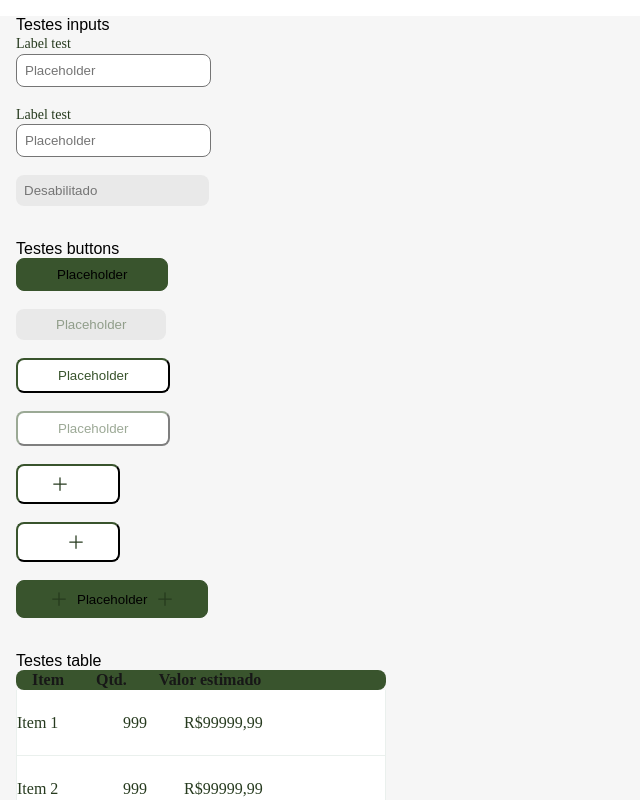
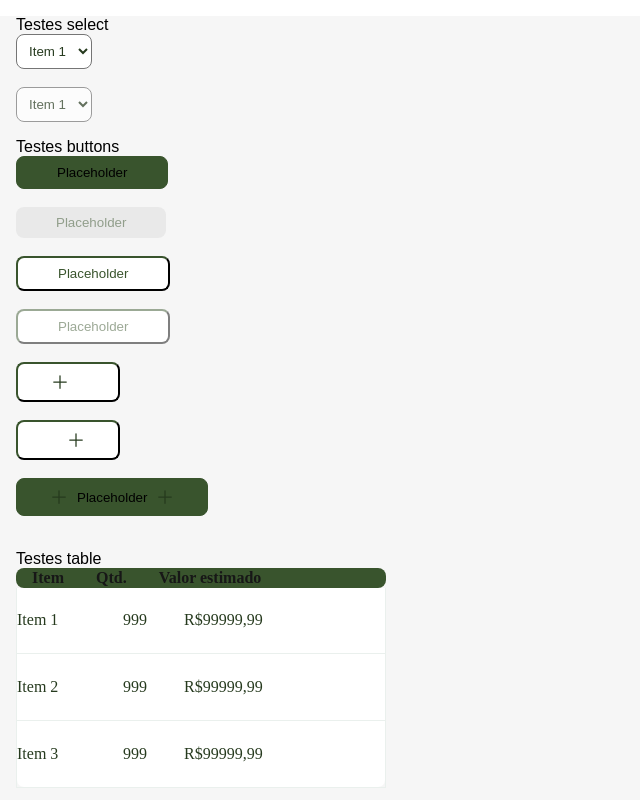
Before and after one commit to DiverIntoDev/-Front-CSR-Fire-Brigades, a Next.js app: page /test_components in a window 1280 px wide. Shown: the top 800 px of the page, without its empty margins (0-640 px from the left). Built offline with nearby package versions, Linux system fonts and the light colour scheme.

Commit message:
Add Select

```diff
--- /dev/null
+++ b/src/app/components/select.js
@@ -0,0 +1,36 @@
+import styles from "./select.module.css"
+import Label from "./label";
+
+export default function Select({label, disabled, placeholder, items = []}) {
+  const getStyle = () => {
+    if (disabled) {
+      return styles.disabled;
+    }
+    return styles.select;
+  };
+
+  return (
+    <>
+      {label &&
+        <div className={styles.labelpadding}>
+          <Label text={label}/>
+        </div>
+      }
+      <div>
+        <select
+          className={getStyle()}
+          placeholder={placeholder}
+          disabled={disabled}
+        >
+          {items.map((item) => {
+            return (
+              <option key={item.key} value={item.key}>
+                {item.value}
+              </option>
+            );
+          })}
+        </select>
+      </div>
+    </>
+  );
+}
--- /dev/null
+++ b/src/app/components/select.module.css
@@ -0,0 +1,46 @@
+.select {
+  border-radius: 0.5rem;
+  border: 0.1rem solid #757575;
+  padding: 0.5rem;
+  color: #263A1E;
+  background-color: #FFFFFF;
+}
+
+.select:focus {
+  outline-color: #84C868;
+}
+
+.disabled {
+  border-radius: 0.5rem;
+  background-color: #FFFFFF;
+  color: #263A1E;
+  border: 0.1rem solid #757575;
+  padding: 0.5rem;
+}
+
+.error {
+  border-radius: 0.5rem;
+  border: 0.1rem solid #D92D20;
+  padding: 0.5rem;
+  color-scheme: light;
+}
+
+.error:focus {
+  outline-color: #D92D20;
+}
+
+.errormessage {
+  font: normal normal normal 12px/15px Montserrat;
+  letter-spacing: 0px;
+  color: #D92D20;
+}
+
+.icon {
+  position: absolute;
+  text-align: center;
+  padding: 10px 10px 10px 130px;
+}
+
+.labelpadding {
+  padding-bottom: 0.1rem;
+}
--- a/src/app/test_components/page.js
+++ b/src/app/test_components/page.js
@@ -2,19 +2,23 @@ import Input from "../components/input";
 import Button, { ButtonType } from "../components/button";
 import Icons from "../constants/icons";
 import Table from "../components/table";
+import Select from "../components/select";
 
 function TestComponents() {
+  const mockedItems = [
+    {key: "1", value: "Item 1"},
+    {key: "2", value: "Item 2"},
+    {key: "3", value: "Item 3"}
+  ];
+
   return (
     <div style={{backgroundColor: "#F6F6F6", height: "100rem"}}>
       <div style={{margin: "1rem"}}>
-        <text style={{color: "black"}}>Testes inputs</text>
+        <text style={{color: "black"}}>Testes select</text>
         <br/>
-        <Input placeholder="Placeholder" label="Label test"/>
+        <Select items={mockedItems}/>
         <br/>
-        <Input placeholder="Placeholder" label="Label test" type="email"/>
-        <br/>
-        <Input placeholder="Desabilitado" disabled={true}/>
-        <br/>
+        <Select items={mockedItems} placeholder="Placeholder" disabled={true}/>
       </div>
       <div style={{margin: "1rem"}}>
         <text style={{color: "black"}}>Testes buttons</text>
@@ -51,6 +55,16 @@ function TestComponents() {
           value: "R$99999,99"
         }]}/>
       </div>
+      <div style={{margin: "1rem"}}>
+        <text style={{color: "black"}}>Testes inputs</text>
+        <br/>
+        <Input placeholder="Placeholder" label="Label test"/>
+        <br/>
+        <Input placeholder="Placeholder" label="Label test" type="email"/>
+        <br/>
+        <Input placeholder="Desabilitado" disabled={true}/>
+        <br/>
+      </div>
     </div>
   );
 }
```
